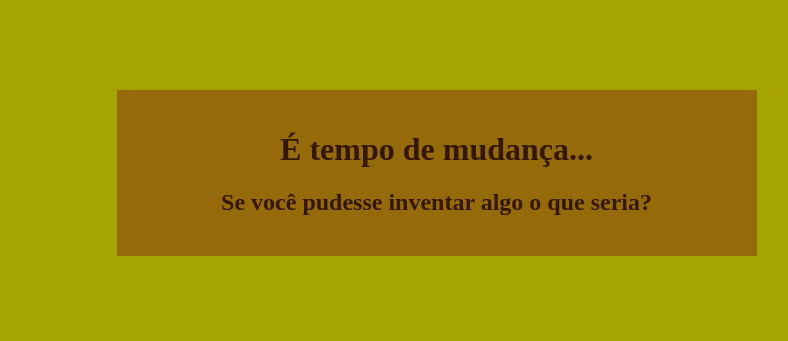
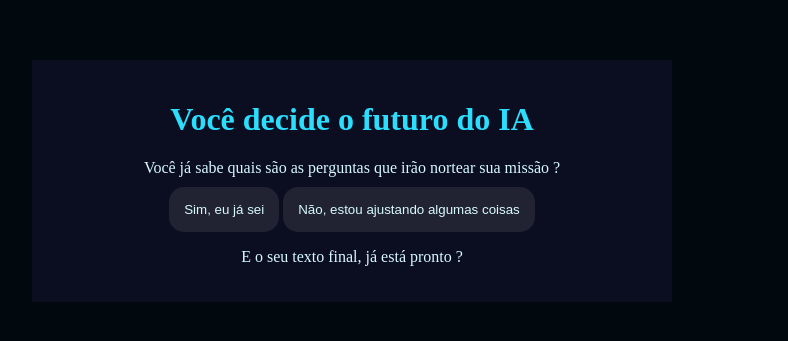
Before and after one commit to henrypedroso/Tempo_de_mudan-a, a plain HTML site: page index.html in a window 1280 px wide. Shown: the part 227-568 px from the top of the page, without its empty margins (288-1076 px from the left). Drawn offline with Linux system fonts and the light colour scheme.

Commit message:
Atualização

```diff
--- a/index.html
+++ b/index.html
@@ -4,19 +4,24 @@
     <meta charset="UTF-8">
     <meta name="viewport" content="width=device-width, initial-scale=1.0">
     <link rel="stylesheet" href="style.css">
-    <title>Tempo de mudança</title>
+    <title>Você decide o futuro da IA</title>
 </head>
 <body>
- <div class="caixa-principal">
-    <div class="caixa-afirmacao">
-        <h1>É tempo de mudança...</h1>
-        <h2>Se você pudesse inventar algo o que seria?</h2>
+    <div class="caixa-principal">
+        <h1>Você decide o futuro do IA</h1>
+        <div class="caixa-perguntas">
+            Você já sabe quais são as perguntas que irão nortear sua missão ?
+        </div>
+        <div class="caixa-alternativas">
+            <button>Sim, eu já sei</button>
+            <button>Não, estou ajustando algumas coisas</button>
+        </div>
+        <div class="caixa-resultado">
+            <p class="texto-resultado">
+                E o seu texto final, já está pronto ?
+            </p>
+        </div>
     </div>
-    <div class="caixa-pergunta"></div>
-    <div class="caixa-resultado">
-        <p class="texto-resultado"></p>
-    </div>
- </div>
- <script src="script.js"></script>
+    <script src="script.js"></script>
 </body>
 </html>
--- a/style.css
+++ b/style.css
@@ -1,9 +1,9 @@
 :root{
-    --cor-fundo: #A6A400;
-    --cor-principal: #946B08;
-    --cor-secundaria: #ffffc4;
-    --cor-destaque: #E6C333;
-    --cor-texto: #351700;
+    --cor-fundo: #01080E;
+    --cor-principal: #0B0D20 ;
+    --cor-secundaria: #212333;
+    --cor-destaque: #2BDEFD;
+    --cor-texto: #D7F9FF;
 }
 
 body{
@@ -14,11 +14,32 @@ body{
     align-items: center;
     min-height: 100vh;
 }
-
-.caixa-afirmacao{
+.caixa-principal{
     background-color: var(--cor-principal);
-    width: 180%;
+    width: 90%;
     max-width: 600px;
     text-align: center;
     padding: 20px;
 }
+
+h1{
+    color: var(--cor-destaque);
+}
+
+.caixa-perguntas{
+    padding-bottom: 10px;
+}
+
+button{
+    background-color: var(--cor-secundaria);
+    color: var(--cor-texto);
+    border: none;
+    border-radius: 15px;
+    padding: 15px;
+    transition: background-color 0.3s;
+}
+
+button:hover{
+    background-color: var(--cor-destaque);
+    color: var(--cor-principal);
+}
```
Also changed, not shown: main.js (+23 -13 lines).
